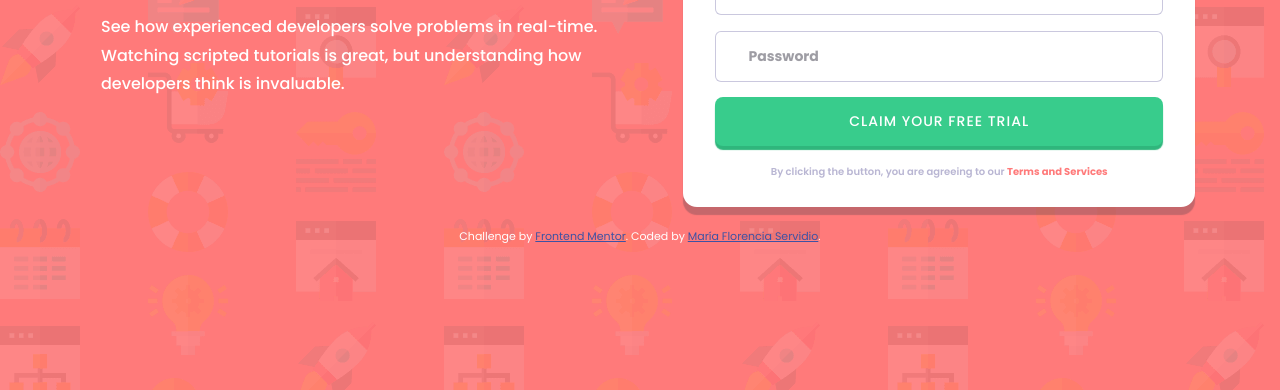
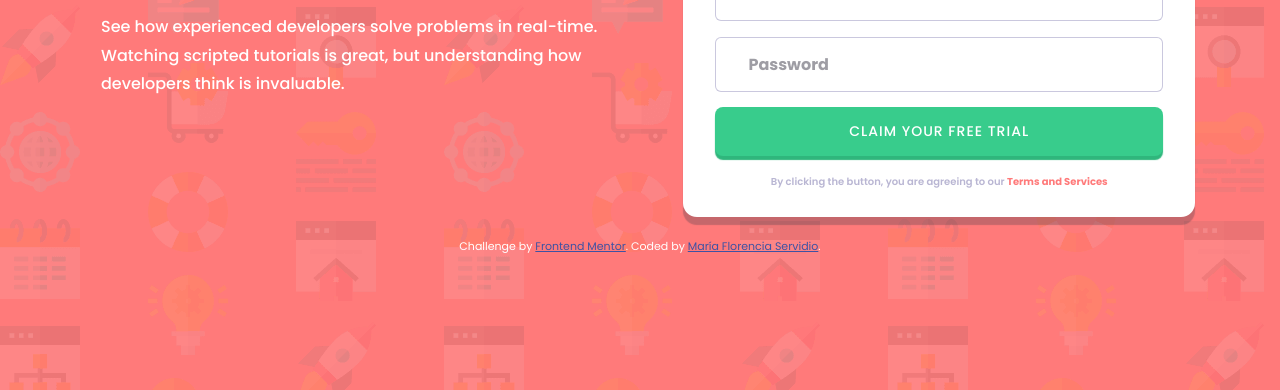
Before and after one commit to Maflo88/intro-component-with-signup-form, a plain HTML site: page index.html in a window 1280 px wide. Shown: the part 410-800 px from the top of the page. Drawn offline with Linux system fonts and the light colour scheme.

Commit message:
style updated

```diff
--- a/dist/style.css
+++ b/dist/style.css
@@ -44,7 +44,7 @@ body{
     background-color: var(--red);
 
     font-family: Poppins, Overpass, sans-serif;
-    font-size: 16px;
+    font-size: 1rem;
 }
 
 @media screen and (min-width: 60rem){
@@ -66,7 +66,7 @@ body{
 
 
 h1{
-    font-size: 28px;
+    font-size: 1.75rem;
     color: var(--white);
     line-height: 1.4;
 }
@@ -106,14 +106,14 @@ main{
 
     /*width: 100vw;*/
 
-    padding: 0px 24px;
+    padding: 0rem 1.5rem;
 
     text-align: center;
 }
 
 @media screen and (min-width: 60rem){
     main{
-        max-width: 1110px;
+        max-width: 69.375rem;
 
         align-self: center;
         padding: 0px;
@@ -158,7 +158,7 @@ header{
 
     color: var(--white);
     font-family: inherit;
-    font-size: .875rem;
+    font-size: 1rem;
 
     transition: background-color var(--transition) ease-in-out;
 }
@@ -186,26 +186,26 @@ header{
 
 @media screen and (min-width: 80.0625rem){
     .form{
-        padding: 32px 2.5rem;
+        padding: 2rem 2.5rem;
         margin: 1.5rem 0rem .625rem 0rem;
     }
 }
 
 .shadow{
-    box-shadow: 0px 8px 1px 0px hsla(249, 10%, 26%, 0.3);
+    box-shadow: 0px .5rem .0625rem 0rem hsla(249, 10%, 26%, 0.3);
 }
 
 input{
     width: 100%;
-    padding: 18px;
+    padding: 1.125rem;
     margin: .5rem 0rem;
 
     font-family: inherit;
-    font-size: .875rem;
+    font-size: 1rem;
     font-weight: 700;
     color: var(--darkBlue);
 
-    border: 1px hsla(246, 25%, 77%, 0.75) solid;
+    border: .0625rem hsla(246, 25%, 77%, 0.75) solid;
     border-radius: .375rem;
     transition: color, border var(--transition) ease-in-out;
 }
```
